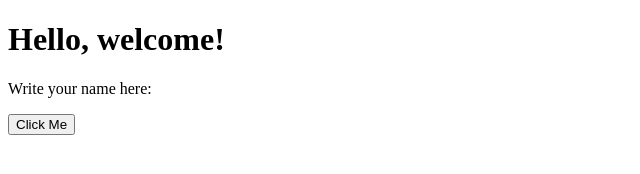
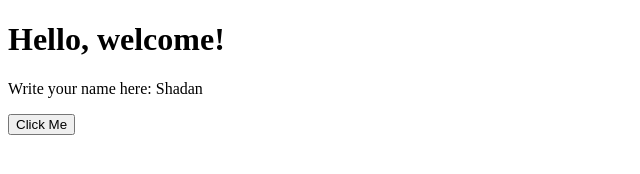
Before and after one commit to sh-alharbi002/GitHub-Labs, a plain HTML site: page index.html in a window 1280 px wide. Shown: the full height of the page, 0-640 px from the left. Drawn offline with Linux system fonts and the light colour scheme.

Commit message:
Lab1 Code-v1: Added My Name

```diff
--- a/index.html
+++ b/index.html
@@ -6,7 +6,7 @@
 </head>
 <body>
     <h1>Hello, welcome!</h1>
-    <p>Write your name here:  </p>
+    <p>Write your name here: Shadan </p>
     <button onclick="alert('Button clicked!')">Click Me</button>
 </body>
 </html>
```
